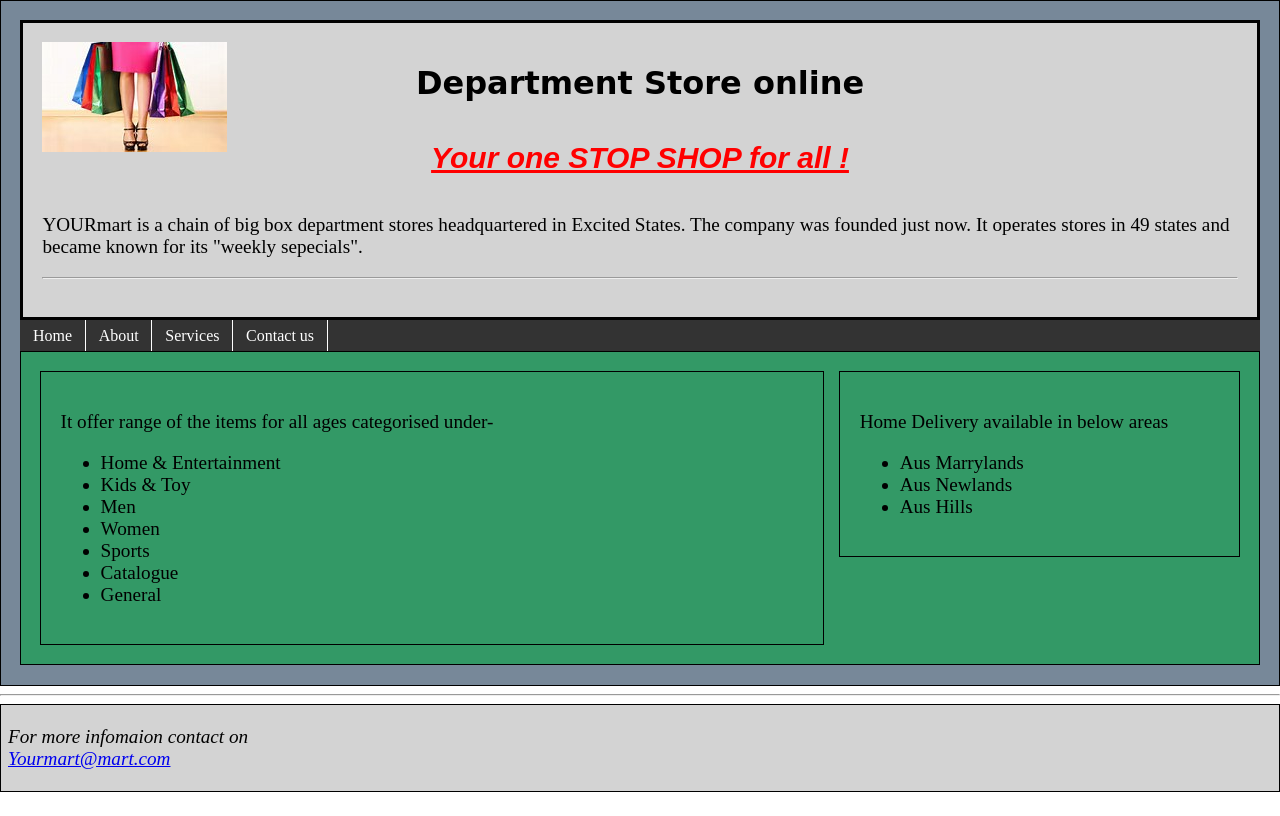
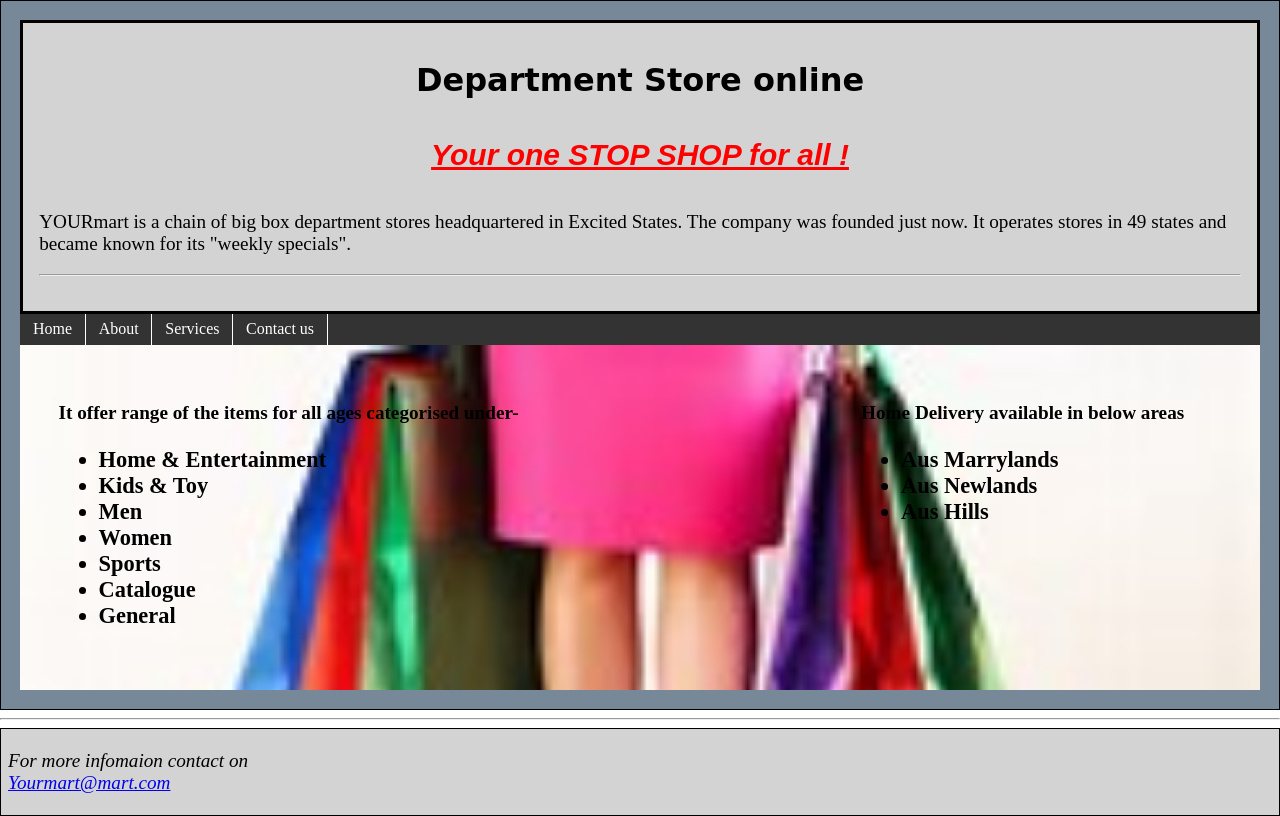
Before and after one commit to year2020/year2020.github.io, a plain HTML site: page unit_8/index.html in a window 1280 px wide. Drawn offline with Linux system fonts and the light colour scheme; a web font is replaced by a local one.

Commit message:
unit 8 revision

```diff
--- a/unit_8/css/style8.css
+++ b/unit_8/css/style8.css
@@ -1,12 +1,19 @@
 @import url('https://fonts.googleapis.com/css?family=Bungee+Inline|Chonburi|Oswald|Oxygen|Yrsa');
 
-body{background-color: (15,17,200);
-	margin: 0 auto;
-       }
-h1,p {color: black;}
-p {font-size: 1.2em;
+body {
+		background-color: (15,17,200);
+		margin: 0 auto;
+      }
+
+
+h1,p {
+	color: black;
+	 }
+
+p 	{
+	font-size: 1.2em;
 	font-family: 'Yrsa', serif;
-}
+    }
 
 #slogan
 {
@@ -20,37 +27,39 @@ p {font-size: 1.2em;
 	padding: 0.3em 0em;
 }
 
-ul{font-size: 1.2em ;
+ul{
+	font-size: 1.4em ;
 	font-family: 'Yrsa', serif;
-}
+  }
+
 h1
 {
 	text-align: center;
 	font-family: 'Chonburi', cursive;
-
 }
 
 #contact
-{font-size: 1.2em;
-font-style: italic;}
-
-img {
-border-image-width: 15.6em;
-  position: fixed;
-
+{
+	font-size: 1.2em;
+	font-style: italic;
 }
 
-header {
+
+
+header
+{
 	background-color: #D3D3D3;
 	border: 0.2em black solid;
-	padding: 1.2em;
+	padding: 1em;
 }
 
-nav {
+nav
+{
 	background: #333;
 }
 
-nav a {
+nav a
+{
 	display: block;
 	float: left;
 	padding: 0.4em 0.8em;
@@ -59,46 +68,48 @@ nav a {
 	border-right: 0.1em solid #fff;
 }
 
-nav a:hover {
+nav a:hover
+{
   background-color: #338833;
 }
 
 
-.wrapper {
+.wrapper
+{
 	background-color: #778899;
 	border: 1px black solid;
 	padding: 1.2em;
 	margin: 0 auto;
+}
+
+#two_column
+{
 
 
+	padding: 1.2em;
+	background-image: url("../images/Retailhero.jpg");
+	background-size: cover;
 }
 
-#two_column {
-	background-color: #339966;
-	border: 1px black solid;
-	padding: 1.2em;
+#right
+{
 
-}
-
-
-#right {
-	background-color: #339966;
-	border: 1px black solid;
+    font-weight: bold;
 	padding: 1.2em;
 	float: right;
 	width:30%;
 }
-#left {
-	background-color: #339966;
-	border: 1px black solid;
+
+#left
+{
+	font-weight: bold;
 	padding: 1.2em;
 	float: left;
 	width:62%;
 }
 
-
-
-.clearfix:after {
+.clearfix:after
+{
     visibility: hidden;
     display: block;
     font-size: 0;
@@ -107,26 +118,23 @@ nav a:hover {
     height: 0;
 }
 
-footer {
+footer
+{
 	background-color: #D3D3D3;
 	border: 1px black solid;
 	padding: 2px 7px;
 }
 
-@media screen only and (min-width: 500px) {
-body {
-font-size: 0.9em;
-}
 
-@media screen only and (min-width: 114px) {
-body {
-font-size: 0.5em;
-}
+@media screen and (max-width: 1100px) {
 
-nav {
-    float: none;
+body
+	{
+	font-size:1em;
+	}
+
+#right  {
+	float: left;
+	width:62%;
+     }
   }
-  nav a {
-    margin: 0 1.6em .75em 0;
-  }
- }
--- a/unit_8/index.html
+++ b/unit_8/index.html
@@ -9,11 +9,11 @@
 	<div class="wrapper">
 
 		<header>
-			<img src="images/Retailhero.jpg" alt="Shopping" title="Let's go for Shopping!" />
+			<!--<img src="images/Retailhero.jpg" alt="Shopping" title="Let's go for Shopping!" />-->
             <h1>Department Store online</h1>
            	<p id ="slogan">Your one STOP SHOP for all !</P>
 					<p>YOURmart is a chain of big box department stores headquartered in Excited States. The company was founded just now.
-					It operates stores in 49 states and became known for its "weekly sepecials".<br> <hr>
+					It operates stores in 49 states and became known for its "weekly specials".<br> <hr>
 			</p>
 		</header>
 
@@ -27,18 +27,8 @@
 
 	<section id= "two_column"
 		<div class="clearfix">
-			<aside id="right">
-				<p>Home Delivery available in below areas
-					<ul>
-			     	   <li>Aus Marrylands</li>
-			     	   <li>Aus Newlands</li>
-			     	   <li>Aus Hills</li>
-			    	 </ul>
-				</p>
-			</aside>
 
-		<article id="left">
-
+			<article id="left">
 			<p>It offer range of the items for all ages categorised under-
 				<ul>
 			        <li>Home & Entertainment</li>
@@ -51,6 +41,17 @@
 			 				</ul>
 			</p>
 		</article>
+			<aside id="right">
+				<p>Home Delivery available in below areas
+					<ul>
+			     	   <li>Aus Marrylands</li>
+			     	   <li>Aus Newlands</li>
+			     	   <li>Aus Hills</li>
+			    	 </ul>
+				</p>
+			</aside>
+
+
 	  </div>
 	</section>
 
--- a/unit_8/style8.css
+++ /dev/null
@@ -1,132 +0,0 @@
-@import url('https://fonts.googleapis.com/css?family=Bungee+Inline|Chonburi|Oswald|Oxygen|Yrsa');
-
-body{background-color: (15,17,200);
-	margin: 0 auto;
-       }
-h1,p {color: black;}
-p {font-size: 1.2em;
-	font-family: 'Yrsa', serif;
-}
-
-#slogan
-{
-	font-weight: bold;
-	font-family: Arial, sans-serif;
-	text-decoration: underline;
-	text-align: center;
-	font-size: 30px;
-	font-style: italic;
-	color: red;
-	padding: 0.3em 0em;
-}
-
-ul{font-size: 1.2em ;
-	font-family: 'Yrsa', serif;
-}
-h1
-{
-	text-align: center;
-	font-family: 'Chonburi', cursive;
-
-}
-
-#contact
-{font-size: 1.2em;
-font-style: italic;}
-
-img {
-border-image-width: 15.6em;
-  position: fixed;
-
-}
-
-header {
-	background-color: #D3D3D3;
-	border: 0.2em black solid;
-	padding: 1.2em;
-}
-
-nav {
-	background: #333;
-}
-
-nav a {
-	display: block;
-	float: left;
-	padding: 0.4em 0.8em;
-	color: #ffffff;
-	text-decoration: none;
-	border-right: 0.1em solid #fff;
-}
-
-nav a:hover {
-  background-color: #338833;
-}
-
-
-.wrapper {
-	background-color: #778899;
-	border: 1px black solid;
-	padding: 1.2em;
-	margin: 0 auto;
-
-
-}
-
-#two_column {
-	background-color: #339966;
-	border: 1px black solid;
-	padding: 1.2em;
-
-}
-
-
-#right {
-	background-color: #339966;
-	border: 1px black solid;
-	padding: 1.2em;
-	float: right;
-	width:30%;
-}
-#left {
-	background-color: #339966;
-	border: 1px black solid;
-	padding: 1.2em;
-	float: left;
-	width:62%;
-}
-
-
-
-.clearfix:after {
-    visibility: hidden;
-    display: block;
-    font-size: 0;
-    content: " ";
-    clear: both;
-    height: 0;
-}
-
-footer {
-	background-color: #D3D3D3;
-	border: 1px black solid;
-	padding: 2px 7px;
-}
-
-@media screen only and (min-width: 500px) {
-body {
-font-size: 0.9em;
-}
-
-@media screen only and (min-width: 114px) {
-body {
-font-size: 0.5em;
-}
-
-nav {
-    float: none;
-  }
-  nav a {
-    margin: 0 1.6em .75em 0;
-  }
- }
```
